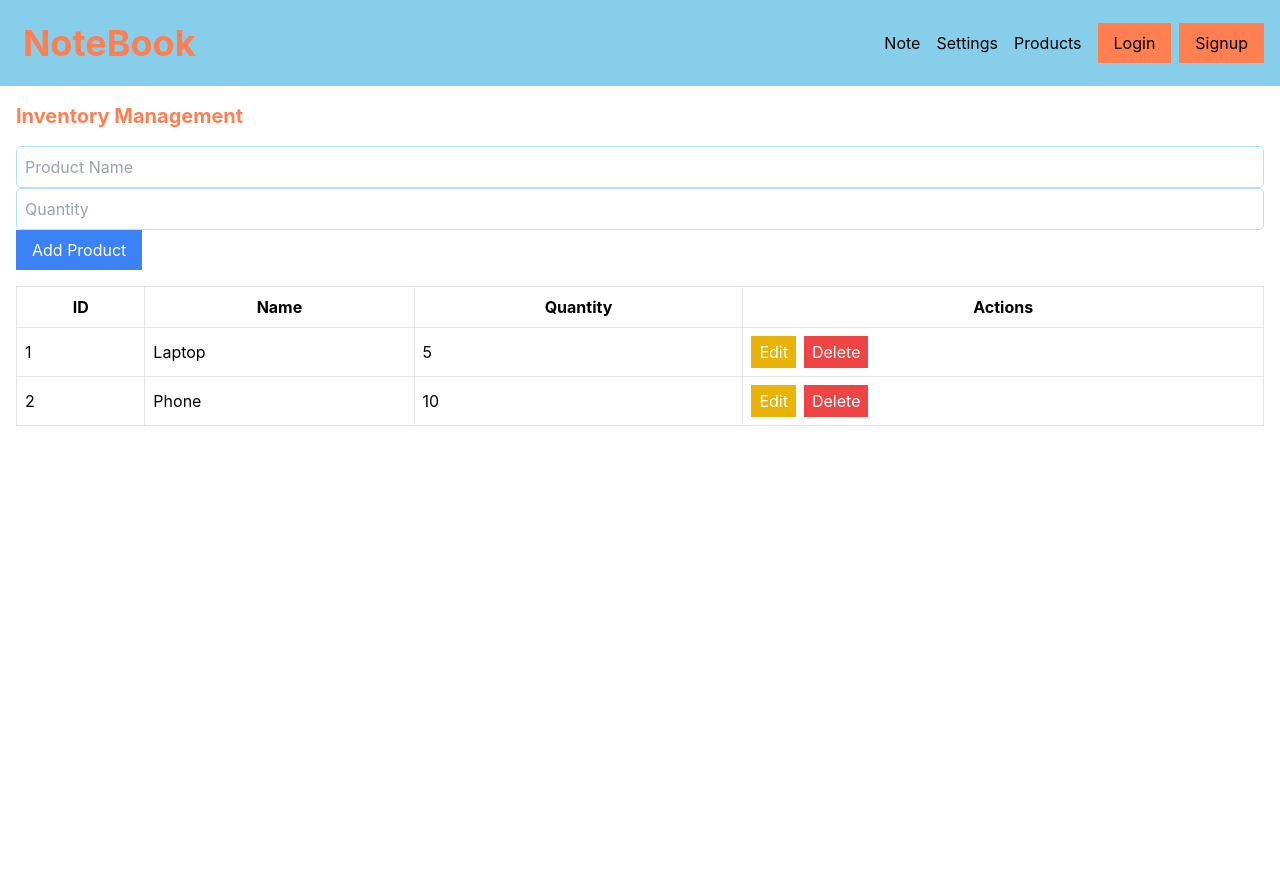
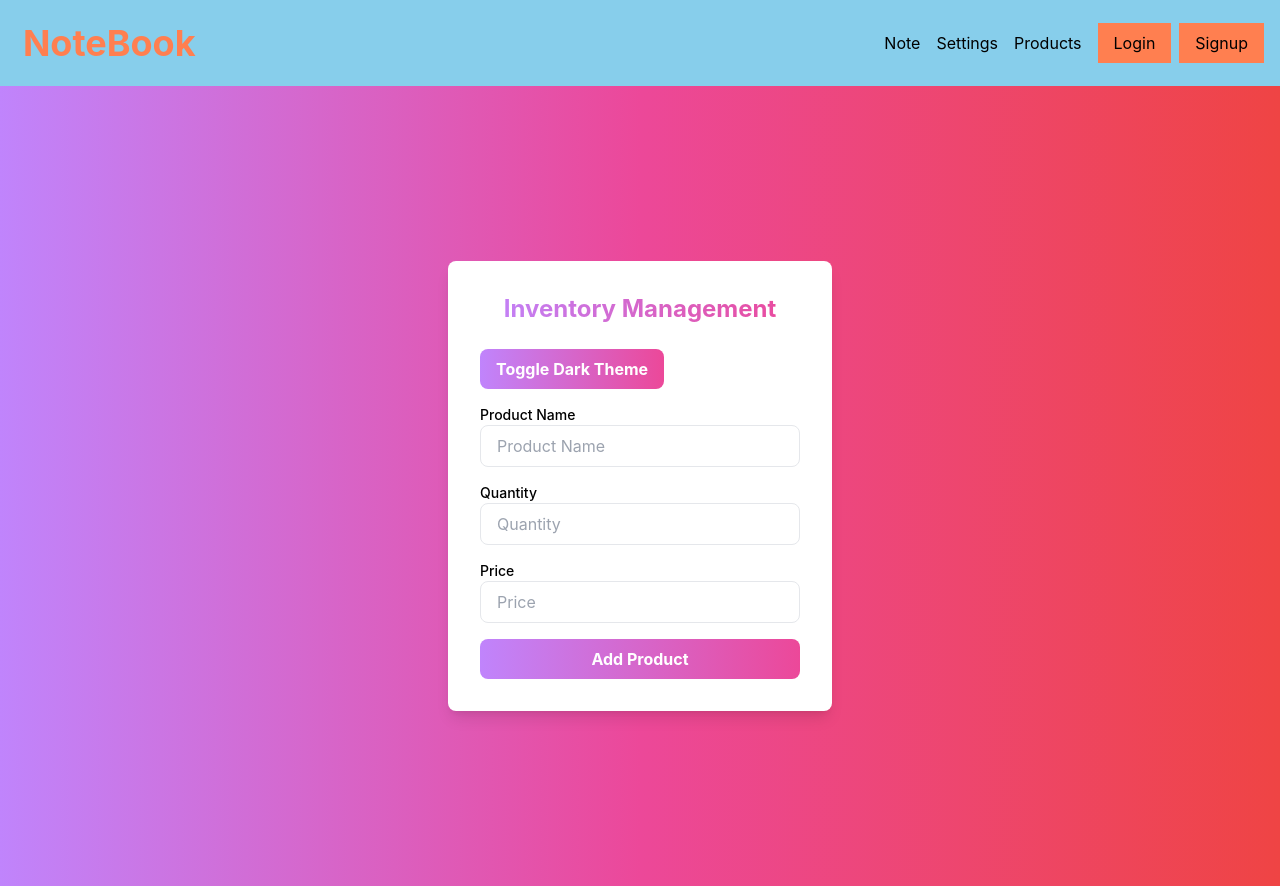
Before and after one commit to YujenM/Webdevfrontend, a React (Create React App) app in the folder mynotebook/: page /products in a window 1280 px wide. Before the commit the page ends 800 px from the top, so only its background shows below. Built offline with nearby package versions, Linux system fonts and the light colour scheme.

Commit message:
theme update and edit fix

```diff
--- a/mynotebook/src/components/Notes.jsx
+++ b/mynotebook/src/components/Notes.jsx
@@ -1,110 +1,172 @@
-import React, { useContext, useEffect, useRef, useState } from 'react';
-import NoteContext from '../context/notes/Notecontext';
-import NoteItem from './NoteItem';
-import AddNotes from './AddNotes';
-import { useNavigate } from 'react-router-dom';
-import './Css/notes.css'
+import React, { useState } from "react";
 
-const Notes = (props) => {
-    const { notes, getNotes,editnote } = useContext(NoteContext);
-    const ref = useRef(null);
-    const refclose=useRef(null);
-    const modalRef = useRef(null);
-    // const navigate = useNavigate();
+function Inventory() {
+  const [inventory, setInventory] = useState([
+    { id: 1, name: "Laptop", quantity: 5, price: 1000 },
+    { id: 2, name: "Phone", quantity: 10, price: 500 },
+  ]);
 
-    // useEffect(() => {
-    //     if (localStorage.getItem('token')){
-    //         getNotes();
-    //     }else{
-    //         navigate('/userlogin')
+  const [sales, setSales] = useState([
+    { id: 1, salesName: "Laptop", salesQuantity: 2, unitCost: 1000 },
+    { id: 2, salesName: "Phone", salesQuantity: 3, unitCost: 500 },
+  ]);
 
-    //     }
+  const [editItem, setEditItem] = useState(null);
+  const [isDarkTheme, setIsDarkTheme] = useState(false);
 
-    //     // eslint-disable-next-line
-    // }, []);
-    const [note, setNote] = useState({ id :"",etitle:"",edescription:"",etag: ""});
-    const updateNote = (currentnote) => {
-        ref.current.click();
-        setNote({id:currentnote._id ,etitle:currentnote.title,edescription:currentnote.description,etag:currentnote.tag})
+  const handleEdit = (item) => {
+    setEditItem(item);
   };
 
-    const toggleModal = () => {
-        if (modalRef.current) {
-            const isHidden = modalRef.current.classList.contains('hidden');
-            if (isHidden) {
-                modalRef.current.classList.remove('hidden');
-            } else {
-                modalRef.current.classList.add('hidden');
-            }
-        }
+  const handleSave = () => {
+    setInventory(
+      inventory.map((item) => (item.id === editItem.id ? editItem : item))
+    );
+    setEditItem(null);
   };
 
+  const handleDelete = (id) => {
+    setInventory(inventory.filter((item) => item.id !== id));
+  };
 
-    const handleInputChange = (e) => {
-        setNote({...note,[e.target.name]:e.target.value})
-    };
-    const handleSubmit = async (e) => {
-        e.preventDefault();
-        try{
-            await editnote(note.id,note.etitle,note.edescription,note.etag);
-            refclose.current.click();
-            props.showalert('Notes Updated', 'info')
-        }catch(err){
-            // console.log(err)
-            props.showalert(err,"warning")
-        }
+  const toggleTheme = () => {
+    setIsDarkTheme(!isDarkTheme);
   };
 
   return (
-        <div>
-            <button ref={ref} onClick={toggleModal} className="hidden text-white bg-blue-700 hover:bg-blue-800 focus:ring-4 focus:outline-none font-medium rounded-lg text-sm px-5 py-2.5">
-                Toggle modal
+    <div
+      className={`p-4 min-h-screen transition-all duration-500 ${
+        isDarkTheme ? "bg-gray-900 text-white" : "bg-gradient-to-r from-purple-400 via-pink-500 to-red-500"
+      }`}
+    >
+      <div className={`shadow-lg rounded-lg p-4 ${isDarkTheme ? "bg-gray-800" : "bg-white"}`}>
+        <h1 className={`text-2xl font-bold text-center mb-6 ${isDarkTheme ? "text-white" : "bg-gradient-to-r from-purple-400 to-pink-500 text-transparent bg-clip-text"}`}>
+          Inventory Management
+        </h1>
+
+        {/* Theme Toggle Button */}
+        <button
+          onClick={toggleTheme}
+          className={`mb-4 py-2 px-4 rounded-lg font-bold ${
+            isDarkTheme
+              ? "bg-gray-700 text-white hover:bg-gray-600"
+              : "bg-gradient-to-r from-purple-400 to-pink-500 text-white hover:from-pink-500 hover:to-purple-400"
+          }`}
+        >
+          Toggle {isDarkTheme ? "Light" : "Dark"} Theme
         </button>
-            <div
-                ref={modalRef}
-                className="hidden fixed top-0 left-0 z-50 w-full h-[calc(100%-1rem)] flex items-center justify-center   " >
-                <div className="relative modelbg  rounded-lg shadow p-4 w-full max-w-md">
-                    <div className="flex justify-between items-center border-b p-4">
-                        <h3 className="text-xl font-semibold titlemodel text-gray-900">Edit Note</h3>
-                        <button type="button" ref={refclose}  className="text-gray-400  rounded-lg w-8 h-8 m-2 modelbtn" onClick={toggleModal}>
-                            <svg className="w-3 h-3" fill="none" viewBox="0 0 14 14" stroke="currentColor" strokeWidth="2">
-                                <path d="M1 1l6 6m0 0l6 6M7 7l6-6M7 7l-6 6" />
-                            </svg>
+
+        <div className="grid grid-cols-2 gap-4">
+          <div className={`shadow-lg rounded-lg p-4 ${isDarkTheme ? "bg-gray-800" : "bg-white"}`}>
+            <h1 className="text-xl font-bold text-center mb-4">Inventory</h1>
+            <table className="mt-4 border-collapse border w-full">
+              <thead>
+                <tr>
+                  <th className={`border p-2 ${isDarkTheme ? "text-white" : "text-black"}`}>ID</th>
+                  <th className={`border p-2 ${isDarkTheme ? "text-white" : "text-black"}`}>Name</th>
+                  <th className={`border p-2 ${isDarkTheme ? "text-white" : "text-black"}`}>Quantity</th>
+                  <th className={`border p-2 ${isDarkTheme ? "text-white" : "text-black"}`}>Price</th>
+                  <th className={`border p-2 ${isDarkTheme ? "text-white" : "text-black"}`}>Actions</th>
+                </tr>
+              </thead>
+              <tbody>
+                {inventory.map((item) => (
+                  <tr key={item.id}>
+                    <td className={`border p-2 ${isDarkTheme ? "text-white" : "text-black"}`}>{item.id}</td>
+                    <td className={`border p-2 ${isDarkTheme ? "text-white" : "text-black"}`}>{item.name}</td>
+                    <td className={`border p-2 ${isDarkTheme ? "text-white" : "text-black"}`}>{item.quantity}</td>
+                    <td className={`border p-2 ${isDarkTheme ? "text-white" : "text-black"}`}>{item.price}</td>
+                    <td className={`border p-2`}>
+                      <button
+                        className="bg-blue-500 text-white px-2 py-1 mr-2 rounded"
+                        onClick={() => handleEdit(item)}
+                      >
+                        Edit
                       </button>
+                      <button
+                        className="bg-red-500 text-white px-2 py-1 rounded"
+                        onClick={() => handleDelete(item.id)}
+                      >
+                        Delete
+                      </button>
+                    </td>
+                  </tr>
+                ))}
+              </tbody>
+            </table>
           </div>
-                    <div className="p-4">
-                        <form className="space-y-4">
-                            <div>
-                                <label htmlFor="email" className="block mb-2 text-sm font-medium text-gray-900">Title</label>
-                                <input type="text" name="etitle" id="etitle" onChange={handleInputChange} value={note.etitle} className="bg-gray-50 border-gray-300 text-gray-900 rounded-lg w-full p-2.5" required/>
+
+          <div className={`shadow-lg rounded-lg p-4 ${isDarkTheme ? "bg-gray-800" : "bg-white"}`}>
+            <h1 className="text-xl font-bold text-center mb-4">Sales</h1>
+            <table className="mt-4 border-collapse border w-full">
+              <thead>
+                <tr>
+                  <th className={`border p-2 ${isDarkTheme ? "text-white" : "text-black"}`}>ID</th>
+                  <th className={`border p-2 ${isDarkTheme ? "text-white" : "text-black"}`}>Sales Name</th>
+                  <th className={`border p-2 ${isDarkTheme ? "text-white" : "text-black"}`}>Sales Quantity</th>
+                  <th className={`border p-2 ${isDarkTheme ? "text-white" : "text-black"}`}>Unit Cost</th>
+                  <th className={`border p-2 ${isDarkTheme ? "text-white" : "text-black"}`}>Total Amount</th>
+                </tr>
+              </thead>
+              <tbody>
+                {sales.map((sale) => (
+                  <tr key={sale.id}>
+                    <td className={`border p-2 ${isDarkTheme ? "text-white" : "text-black"}`}>{sale.id}</td>
+                    <td className={`border p-2 ${isDarkTheme ? "text-white" : "text-black"}`}>{sale.salesName}</td>
+                    <td className={`border p-2 ${isDarkTheme ? "text-white" : "text-black"}`}>{sale.salesQuantity}</td>
+                    <td className={`border p-2 ${isDarkTheme ? "text-white" : "text-black"}`}>{sale.unitCost}</td>
+                    <td className={`border p-2 ${isDarkTheme ? "text-white" : "text-black"}`}>
+                      {sale.salesQuantity * sale.unitCost}
+                    </td>
+                  </tr>
+                ))}
+              </tbody>
+            </table>
           </div>
-                            <div>
-                                <label htmlFor="password" className="block mb-2 text-sm font-medium text-gray-900">Description</label>
-                                <input type="text" name="edescription" id="edescription" onChange={handleInputChange} value={note.edescription} className="bg-gray-50 border-gray-300 text-gray-900 rounded-lg w-full p-2.5" required/>
         </div>
-                            <div>
-                                <label htmlFor="password" className="block mb-2 text-sm font-medium text-gray-900">Tag</label>
-                                <input type="text" name="etag" id="etag" onChange={handleInputChange} value={note.etag} className="bg-gray-50 border-gray-300 text-gray-900 rounded-lg w-full p-2.5" required/>
-                            </div>
-                            <button type="submit" className='modelbtn rounded-lg' onClick={handleSubmit} >
-                                Edit Note
+
+        {editItem && (
+          <div className="fixed top-0 left-0 w-full h-full flex justify-center items-center bg-gray-800 bg-opacity-50">
+            <div className="bg-white p-6 rounded shadow-lg">
+              <h2 className="text-lg font-bold mb-2">Edit Item</h2>
+              <input
+                type="text"
+                value={editItem.name}
+                onChange={(e) => setEditItem({ ...editItem, name: e.target.value })}
+                className="border p-2 w-full mb-2"
+              />
+              <input
+                type="number"
+                value={editItem.quantity}
+                onChange={(e) => setEditItem({ ...editItem, quantity: e.target.value })}
+                className="border p-2 w-full mb-2"
+              />
+              <input
+                type="number"
+                value={editItem.price}
+                onChange={(e) => setEditItem({ ...editItem, price: e.target.value })}
+                className="border p-2 w-full mb-2"
+              />
+              <div className="flex justify-end space-x-2">
+                <button
+                  onClick={() => setEditItem(null)}
+                  className="bg-gray-400 text-white px-4 py-2 rounded"
+                >
+                  Cancel
                 </button>
-                        </form>
+                <button
+                  onClick={handleSave}
+                  className="bg-green-500 text-white px-4 py-2 rounded"
+                >
+                  Save
+                </button>
               </div>
             </div>
           </div>
-
-            <AddNotes showalert={props.showalert}/>
-            <div className="nonotes">
-                {notes.length===0 &&
-                    <h1>Write It Down, Keep It Handy.</h1>
-                }
+        )}
       </div>
-            {notes.map((note) => (
-                <NoteItem key={note._id} updateNote={updateNote} note={note}  showalert={props.showalert} />
-            ))}
     </div>
   );
-};
+}
 
-export default Notes;
+export default Inventory;
--- a/mynotebook/src/components/Products.jsx
+++ b/mynotebook/src/components/Products.jsx
@@ -1,110 +1,110 @@
 import React, { useState } from "react";
 
 function Products() {
-  const [inventory, setInventory] = useState([
-    { id: 1, name: "Laptop", quantity: 5 },
-    { id: 2, name: "Phone", quantity: 10 },
-  ]);
-
-  const [newProduct, setNewProduct] = useState({ name: "", quantity: "" });
-  const [editingProduct, setEditingProduct] = useState(null);
-
-  // Generate next available ID
-  const getNextId = () => (inventory.length > 0 ? inventory[inventory.length - 1].id + 1 : 1);
+  const [newProduct, setNewProduct] = useState({ name: "", quantity: "", price: "" });
+  const [isDarkTheme, setIsDarkTheme] = useState(false);
 
   // Add Product
-  const handleAddProduct = () => {
-    if (!newProduct.name || !newProduct.quantity) return;
-    setInventory([
-      ...inventory,
-      { id: getNextId(), name: newProduct.name, quantity: Number(newProduct.quantity) },
-    ]);
-    setNewProduct({ name: "", quantity: "" });
+  const handleAddProduct = (e) => {
+    e.preventDefault();
+    if (!newProduct.name || !newProduct.quantity || !newProduct.price) return;
+    setNewProduct({ name: "", quantity: "", price: "" });
+    alert("Product added successfully!");
   };
 
-  // Edit Product
-  const handleEditProduct = (product) => {
-    setEditingProduct(product);
-    setNewProduct(product);
-  };
-
-  // Update Product
-  const handleUpdateProduct = () => {
-    setInventory(
-      inventory.map((item) =>
-        item.id === editingProduct.id ? { ...item, name: newProduct.name, quantity: Number(newProduct.quantity) } : item
-      )
-    );
-    setEditingProduct(null);
-    setNewProduct({ name: "", quantity: "" });
-  };
-
-  // Delete Product
-  const handleDeleteProduct = (id) => {
-    const updatedInventory = inventory.filter((item) => item.id !== id);
-    // Reset IDs in sequence
-    setInventory(updatedInventory.map((item, index) => ({ ...item, id: index + 1 })));
+  const toggleTheme = () => {
+    setIsDarkTheme(!isDarkTheme);
   };
 
   return (
-    <div className="p-4">
-      <h1 className="text-xl font-bold">Inventory Management</h1>
 
-      {/* Input Fields for Adding/Editing */}
-      <div className="mt-4">
+    <div
+      className={`flex justify-center items-center min-h-screen transition-all duration-500 ${
+        isDarkTheme ? "bg-gray-900 text-white" : "bg-gradient-to-r from-purple-400 via-pink-500 to-red-500"
+      }`}
+    >
+      <div className={`shadow-lg rounded-lg p-8 w-full max-w-sm ${isDarkTheme ? "bg-gray-800" : "bg-white"}`}>
+        <h1
+          className={`text-2xl font-bold text-center mb-6 ${
+            isDarkTheme
+              ? "text-white"
+              : "bg-gradient-to-r from-purple-400 to-pink-500 text-transparent bg-clip-text"
+          }`}
+        >
+
+          Inventory Management
+        </h1>
+
+
+
+ {/* Theme Toggle Button */}
+ <button
+          onClick={toggleTheme}
+          className={`mb-4 py-2 px-4 rounded-lg font-bold ${
+            isDarkTheme
+              ? "bg-gray-700 text-white hover:bg-gray-600"
+              : "bg-gradient-to-r from-purple-400 to-pink-500 text-white hover:from-pink-500 hover:to-purple-400"
+          }`}
+        >
+          Toggle {isDarkTheme ? "Light" : "Dark"} Theme
+        </button>
+        {/* Form for Adding */}
+
+        <form onSubmit={handleAddProduct} className="space-y-4">
+          <div>
+            <label className="block text-sm font-medium">Product Name</label>
             <input
               type="text"
               placeholder="Product Name"
               value={newProduct.name}
               onChange={(e) => setNewProduct({ ...newProduct, name: e.target.value })}
-          className="border p-2 mr-2"
+              className={`w-full px-4 py-2 border rounded-lg focus:outline-none focus:ring-2 ${
+                isDarkTheme
+                  ? "bg-gray-700 text-white border-gray-600 focus:ring-gray-500"
+                  : "focus:ring-purple-500"
+              }`}
             />
+          </div>
+          <div>
+            <label className="block text-sm font-medium">Quantity</label>
             <input
               type="number"
               placeholder="Quantity"
               value={newProduct.quantity}
               onChange={(e) => setNewProduct({ ...newProduct, quantity: e.target.value })}
-          className="border p-2 mr-2"
+              className={`w-full px-4 py-2 border rounded-lg focus:outline-none focus:ring-2 ${
+                isDarkTheme
+                  ? "bg-gray-700 text-white border-gray-600 focus:ring-gray-500"
+                  : "focus:ring-purple-500"
+              }`}
             />
-        {editingProduct ? (
-          <button onClick={handleUpdateProduct} className="bg-green-500 text-white px-4 py-2">
-            Update
-          </button>
-        ) : (
-          <button onClick={handleAddProduct} className="bg-blue-500 text-white px-4 py-2">
+          </div>
+          <div>
+            <label className="block text-sm font-medium">Price</label>
+            <input
+              type="number"
+              placeholder="Price"
+              value={newProduct.price}
+              onChange={(e) => setNewProduct({ ...newProduct, price: e.target.value })}
+              className={`w-full px-4 py-2 border rounded-lg focus:outline-none focus:ring-2 ${
+                isDarkTheme
+                  ? "bg-gray-700 text-white border-gray-600 focus:ring-gray-500"
+                  : "focus:ring-purple-500"
+              }`}
+            />
+          </div>
+          <button
+            type="submit"
+            className={`w-full py-2 text-white font-bold rounded-lg ${
+              isDarkTheme
+                ? "bg-gray-700 hover:bg-gray-600"
+                : "bg-gradient-to-r from-purple-400 to-pink-500 hover:from-pink-500 hover:to-purple-400"
+            }`}
+          >
             Add Product
           </button>
-        )}
+        </form>
       </div>
-
-      {/* Inventory Table */}
-      <table className="mt-4 border-collapse border w-full">
-        <thead>
-          <tr>
-            <th className="border p-2">ID</th>
-            <th className="border p-2">Name</th>
-            <th className="border p-2">Quantity</th>
-            <th className="border p-2">Actions</th>
-          </tr>
-        </thead>
-        <tbody>
-          {inventory.map((item) => (
-            <tr key={item.id}>
-              <td className="border p-2">{item.id}</td>
-              <td className="border p-2">{item.name}</td>
-              <td className="border p-2">{item.quantity}</td>
-              <td className="border p-2">
-                <button onClick={() => handleEditProduct(item)} className="bg-yellow-500 text-white px-2 py-1 mr-2">
-                  Edit
-                </button>
-                <button onClick={() => handleDeleteProduct(item.id)} className="bg-red-500 text-white px-2 py-1">
-                  Delete
-                </button>
-              </td>
-            </tr>
-          ))}
-        </tbody>
-      </table>
     </div>
   );
 }
```
Lines whose indentation alone changed are shown as unchanged.
